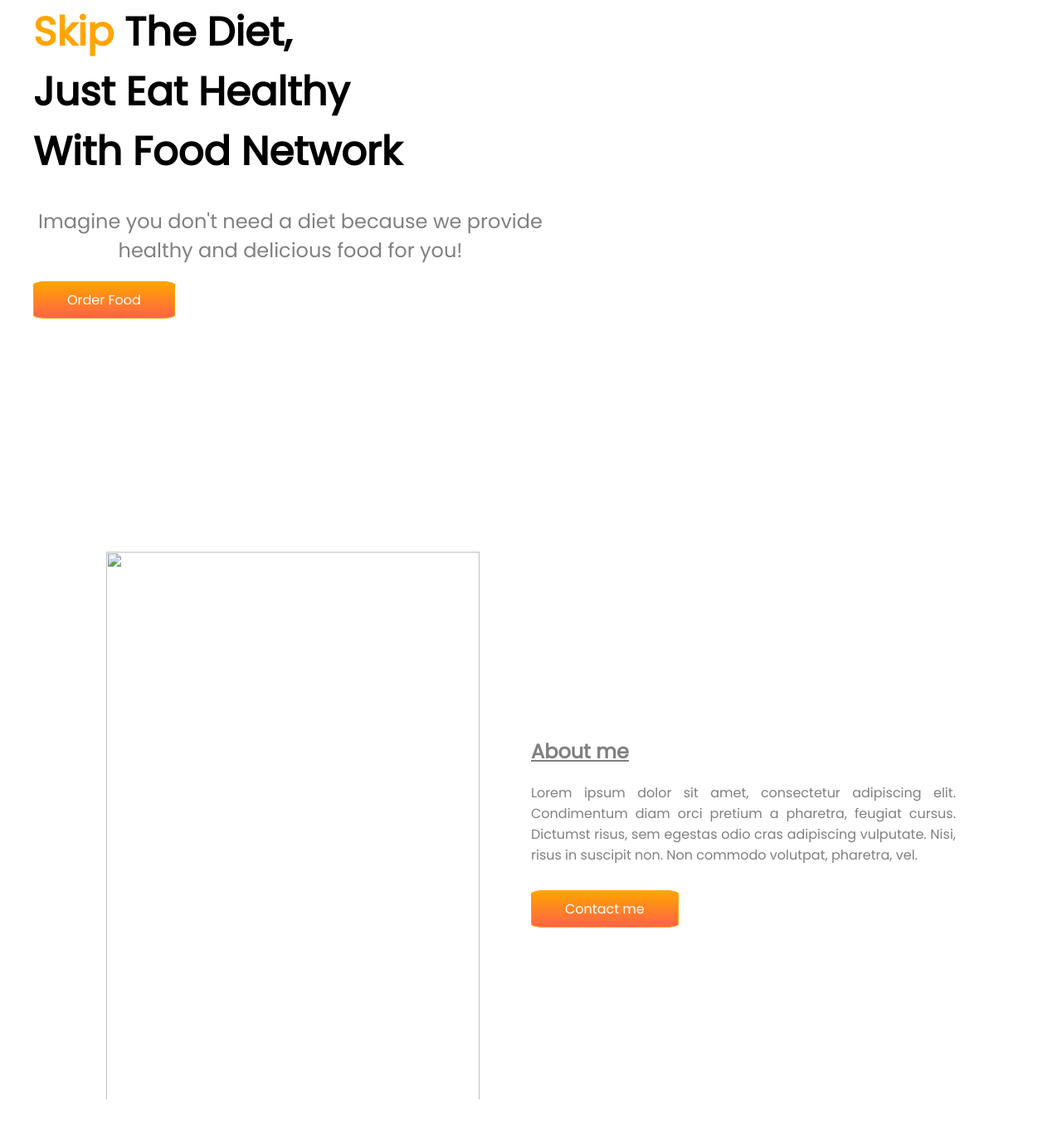
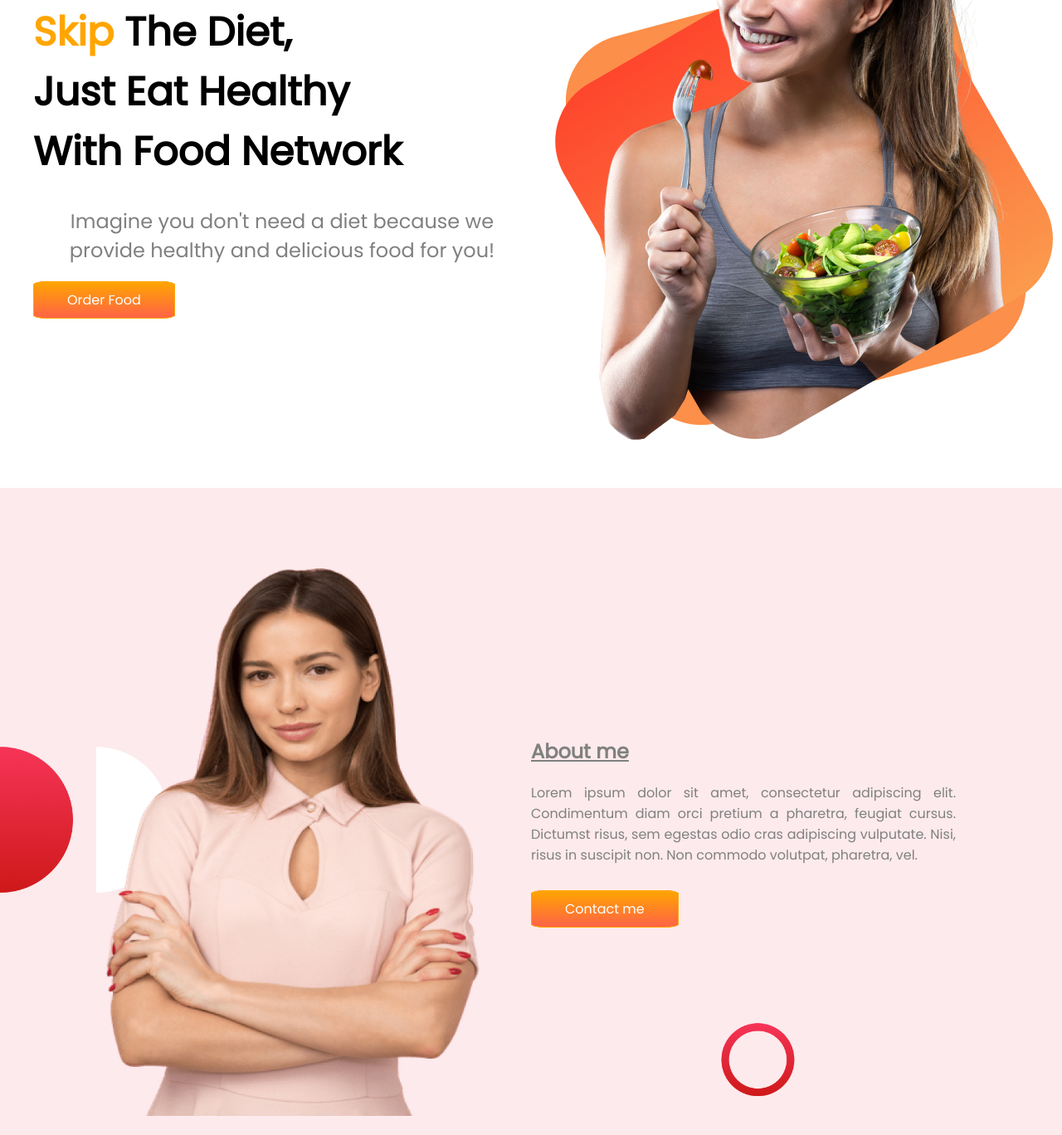
Before and after one commit to ismailsabbir/eat-healthy, a plain HTML site: page index.html in a window 1280 px wide. Shown: the part 212-1580 px from the top of the page at 83% size. Drawn offline with Linux system fonts and the light colour scheme; the site is published under a folder, as on GitHub Pages, so addresses that start at the root find nothing.

Commit message:
final code

```diff
--- a/design.css
+++ b/design.css
@@ -48,7 +48,7 @@
   height: 100vh;
   display: flex;
   align-items: center;
-  background-image: url(/images/shapes/Frame\ 58.jpg);
+  background-image: url(images/shapes/Frame\ 58.jpg);
   background-repeat: no-repeat;
   background-size: cover;
 }
--- a/index.html
+++ b/index.html
@@ -31,13 +31,13 @@
         <a href="">Order Food</a>
       </div>
       <div class="right-site">
-        <img src="/images/female/Group 8425.png" alt="" />
+        <img src="images/female/Group 8425.png" alt="" />
       </div>
     </section>
 
     <section class="secound-part">
       <div class="left-site">
-        <img src="/images/female/Person Image.png" alt="" />
+        <img src="images/female/Person Image.png" alt="" />
       </div>
       <div class="right-site">
         <h1><u>About me</u></h1>
@@ -65,7 +65,7 @@
       </div>
       <div class="card">
         <div class="right-card">
-          <img src="/images/food/Project Cover.jpg" alt="" />
+          <img src="images/food/Project Cover.jpg" alt="" />
           <div class="card-body">
             <h1>Recipie Title</h1>
             <p>
@@ -77,7 +77,7 @@
         </div>
 
         <div class="right-card">
-          <img src="/images/food/Project Cover.jpg" alt="" />
+          <img src="images/food/Project Cover.jpg" alt="" />
           <div class="card-body">
             <h1>Recipie Title</h1>
             <p>
```
